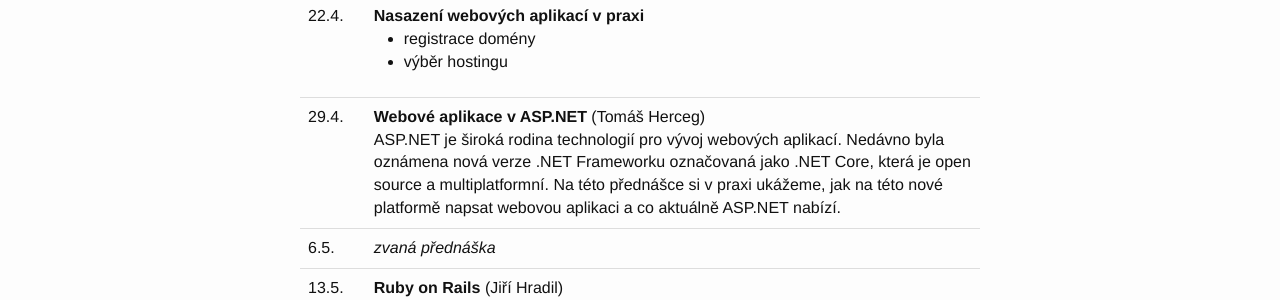
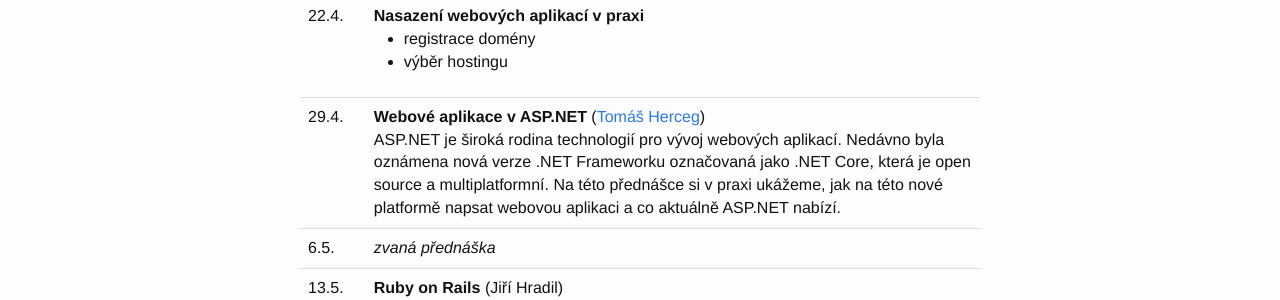
Before and after one commit to 4iz278/4iz278.github.io, a Jekyll site: the page built from prednasky/index.html, in a window 1280 px wide. Shown: the part 1121-1421 px from the top of the page. Built offline with Jekyll 4.4.1, drawn with Linux system fonts in a browser that asks for light colours; nearby versions of some CDN libraries; some of the changed lines change nothing that is shown.

Commit message:
Link na přednášející

```diff
--- a/prednasky/index.html
+++ b/prednasky/index.html
@@ -96,7 +96,7 @@
     </tr>
     <tr>
       <td>29.4.</td>
-      <td><strong>Webové aplikace v ASP.NET</strong> (Tomáš Herceg)<br/>
+      <td><strong>Webové aplikace v ASP.NET</strong> (<a href="http://www.herceg.cz/">Tomáš Herceg</a>)<br/>
       ASP.NET je široká rodina technologií pro vývoj webových
       aplikací. Nedávno byla oznámena nová verze .NET Frameworku
       označovaná jako .NET Core, která je open source a
```
